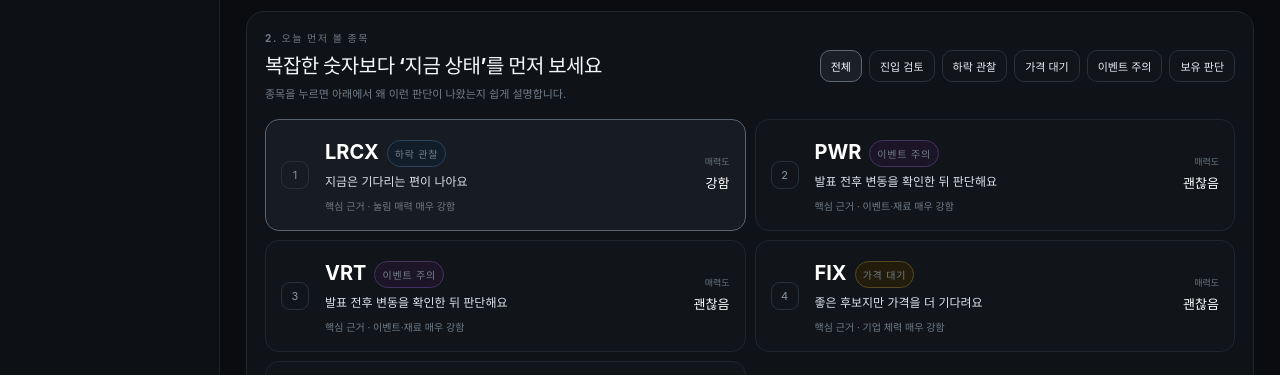
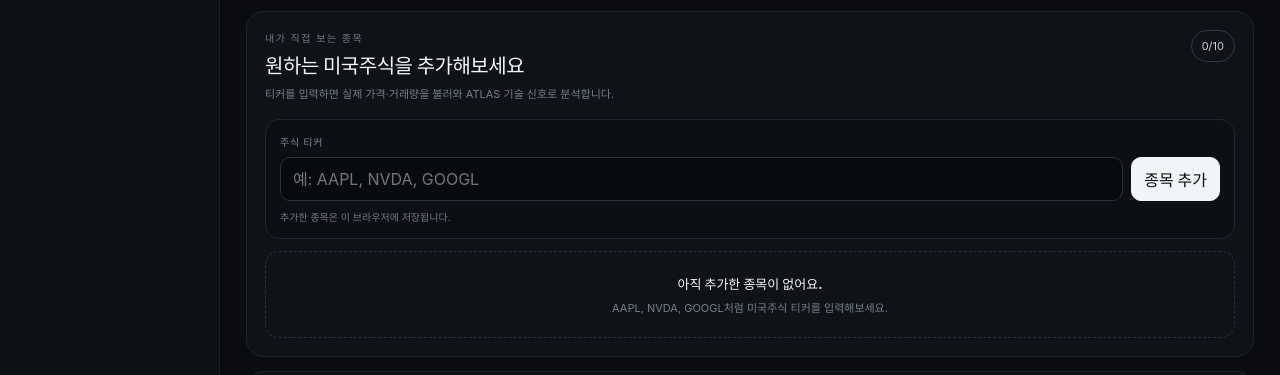
Before and after one commit to jangsang1214/ai-agent-cloud, a website built with Vite: page index.html in a window 1280 px wide. Shown: the part 350-725 px from the top of the page. Built offline with nearby package versions, Linux system fonts and the light colour scheme.

Commit message:
feat: load custom stock watchlist module

```diff
--- a/index.html
+++ b/index.html
@@ -4,10 +4,12 @@
     <meta charset="UTF-8" />
     <meta name="viewport" content="width=device-width, initial-scale=1.0" />
     <meta name="description" content="ATLAS Trading OS — research-driven U.S. equities decision dashboard" />
+    <link rel="stylesheet" href="/src/customStocks.css" />
     <title>ATLAS Trading OS</title>
   </head>
   <body>
     <div id="app"></div>
     <script type="module" src="/src/main.js"></script>
+    <script type="module" src="/src/customStocks.js"></script>
   </body>
 </html>
```
